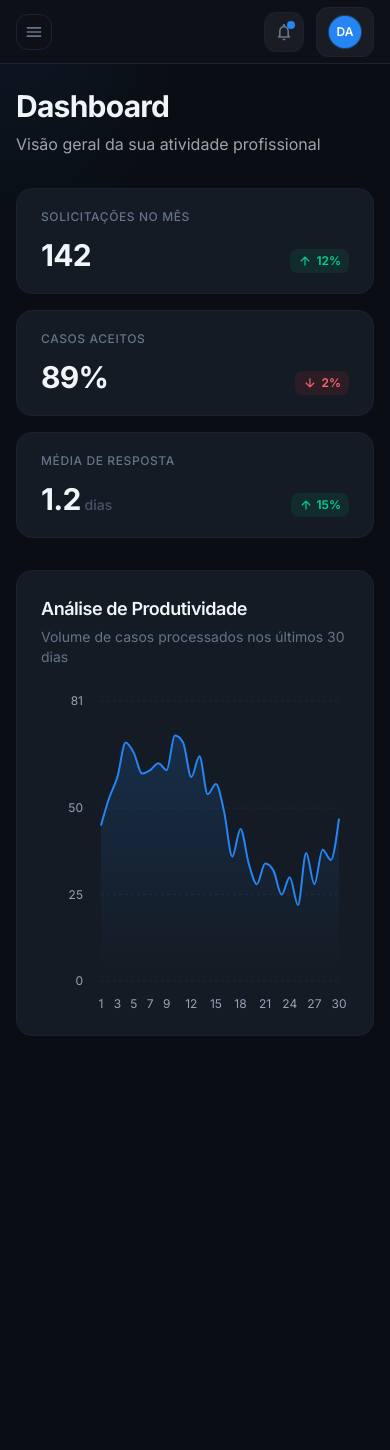
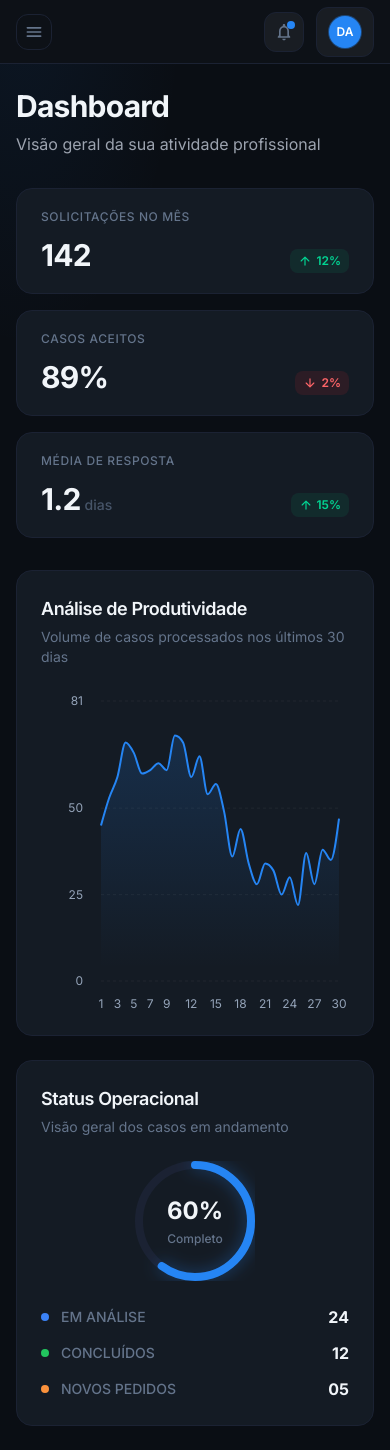
Before and after one commit to VozJusta/VJ.WEB, a Next.js app: page /dashboard in a window 390 px wide. Before the commit the page ends 1060 px from the top, so only its background shows below. Built offline with nearby package versions, Linux system fonts and the light colour scheme.

Commit message:
feat(lawyer): add operational status panel
Implement operational status panel with progress ring and case statistics. Uses responsive grid layout placing chart and status side-by-side on large screens.

```diff
--- a/app/(lawyer)/dashboard/page.tsx
+++ b/app/(lawyer)/dashboard/page.tsx
@@ -1,7 +1,8 @@
 import type { Metadata } from "next";
 import { StatCard } from "@/components/ui/stat-card";
 import { ProductivityChart } from "@/components/ui/productivity-chart";
-import type { StatCardData, ChartDataPoint } from "@/types/dashboard.types";
+import { OperationalStatus } from "@/components/ui/operational-status";
+import type { StatCardData, ChartDataPoint, OperationalStatus as OperationalStatusType } from "@/types/dashboard.types";
 
 export const metadata: Metadata = {
   title: "Dashboard - Advogado | Voz Justa",
@@ -47,6 +48,12 @@ const generateChartData = (): ChartDataPoint[] => {
 
 const chartData = generateChartData();
 
+const operationalStatuses: OperationalStatusType[] = [
+  { label: "EM ANÁLISE", value: 24, color: "rgb(59, 130, 246)" },
+  { label: "CONCLUÍDOS", value: 12, color: "rgb(34, 197, 94)" },
+  { label: "NOVOS PEDIDOS", value: 5, color: "rgb(251, 146, 60)" },
+];
+
 export default function LawyerDashboardPage() {
   return (
     <div className="space-y-8">
@@ -77,9 +84,10 @@ export default function LawyerDashboardPage() {
         </div>
       </section>
 
+      <div className="grid grid-cols-1 gap-6 lg:grid-cols-3">
         <section
           aria-labelledby="productivity-heading"
-        className="rounded-2xl border border-(--border-subtle) bg-surface-elevated p-6"
+          className="lg:col-span-2 rounded-2xl border border-(--border-subtle) bg-surface-elevated p-6"
         >
           <header className="mb-6">
             <h2
@@ -95,6 +103,9 @@ export default function LawyerDashboardPage() {
 
           <ProductivityChart data={chartData} className="h-80" />
         </section>
+
+        <OperationalStatus statuses={operationalStatuses} progressPercent={60} />
+      </div>
     </div>
   );
 }
```
Lines whose indentation alone changed are shown as unchanged.
